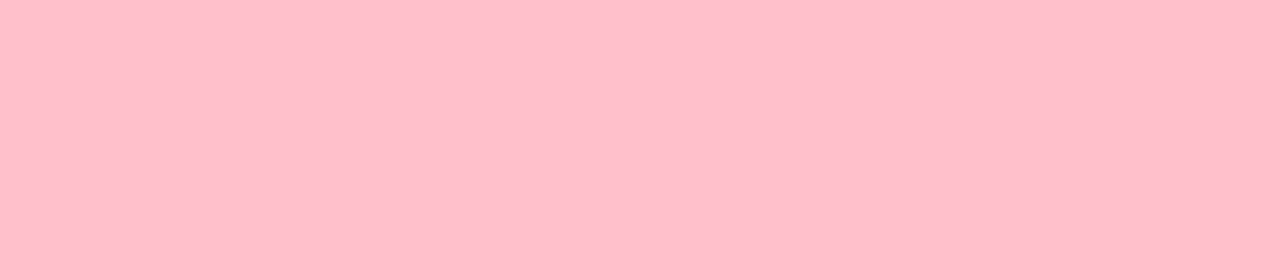
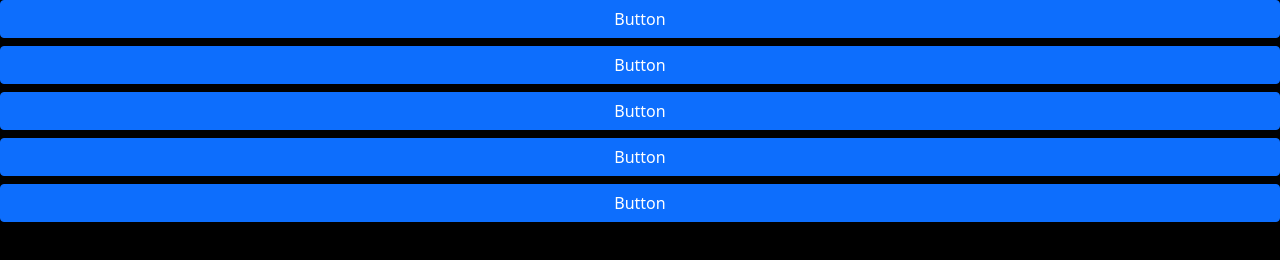
Before and after one commit to allison-blumenthal/LAB-link-in-bio, a plain HTML site: page index.html in a window 1280 px wide. Drawn offline with nearby package versions, Linux system fonts and the light colour scheme.

Commit message:
adding buttons

```diff
--- a/index.html
+++ b/index.html
@@ -5,11 +5,22 @@
     <meta name="viewport" content="width=device-width, initial-scale=1.0">
     <meta http-equiv="X-UA-Compatible" content="ie=edge">
     <title>HTML 5 Boilerplate</title>
+    <link href="https://cdn.jsdelivr.net/npm/bootstrap@5.1.3/dist/css/bootstrap.min.css" rel="stylesheet" integrity="sha384-1BmE4kWBq78iYhFldvKuhfTAU6auU8tT94WrHftjDbrCEXSU1oBoqyl2QvZ6jIW3" crossorigin="anonymous">
     <link rel="stylesheet" href="main.css">
   </head>
 
   <body>
 
+    <div class="d-grid gap-2">
+      <button class="btn btn-primary" type="button">Button</button>
+      <button class="btn btn-primary" type="button">Button</button>
+      <button class="btn btn-primary" type="button">Button</button>
+      <button class="btn btn-primary" type="button">Button</button>
+      <button class="btn btn-primary" type="button">Button</button>
+    </div>
+
+
 	<script src="main.js"></script>
+  <script src="https://cdn.jsdelivr.net/npm/bootstrap@5.1.3/dist/js/bootstrap.bundle.min.js" integrity="sha384-ka7Sk0Gln4gmtz2MlQnikT1wXgYsOg+OMhuP+IlRH9sENBO0LRn5q+8nbTov4+1p" crossorigin="anonymous"></script>
   </body>
 </html>
--- a/main.css
+++ b/main.css
@@ -1,3 +1,3 @@
 body {
-  background-color: pink;
+  background-color: black;
 }
```
